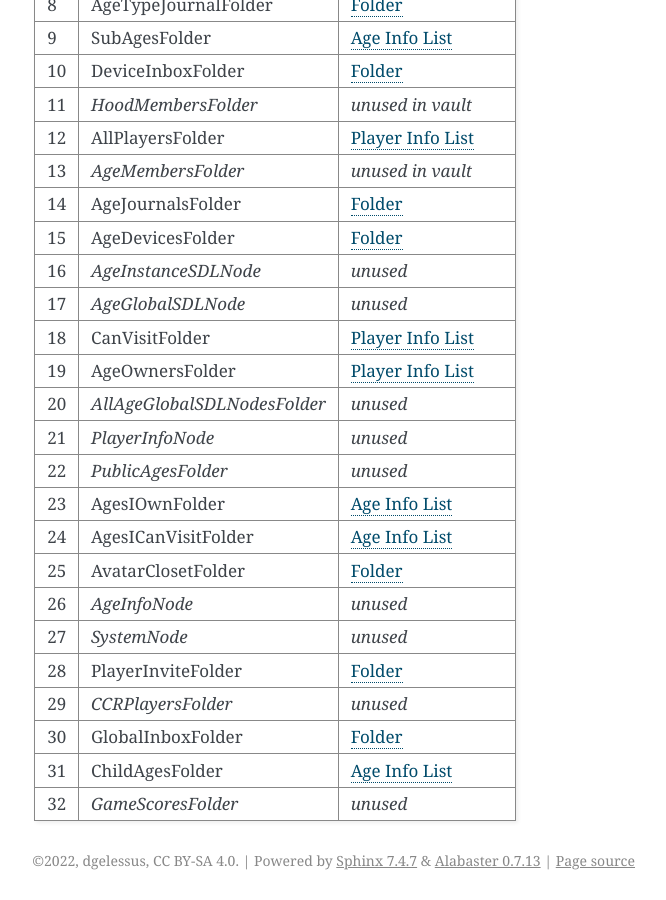
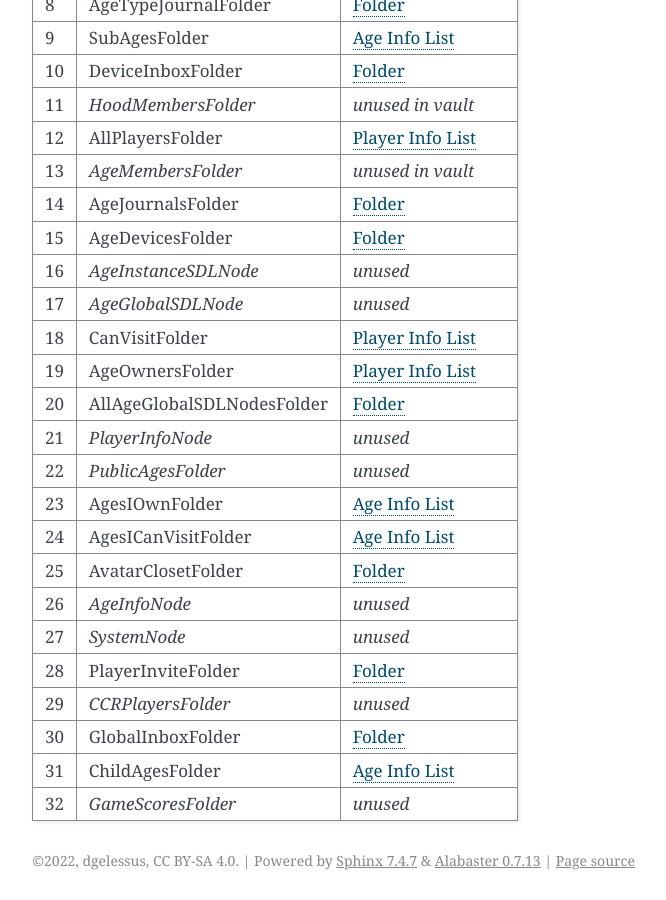
Before and after one commit to dgelessus/NAGUS, a Sphinx documentation site: the page built from docs/uru/vault.rst, in a window 1280 px wide and 900 px high, scrolled down 16057 px. Shown: the whole window, without its empty margins (475-1141 px from the left). Built offline with Sphinx 7.4.7, drawn with Linux system fonts in a browser that asks for light colours.

Commit message:
Document AllAgeGlobalSDLNodesFolder as used (by MOSS)

```diff
--- a/docs/uru/vault.rst
+++ b/docs/uru/vault.rst
@@ -919,7 +919,7 @@ they are never added to the vault by the client or any known server implementati
   17,*AgeGlobalSDLNode*,*unused*
   18,CanVisitFolder,:ref:`vault_node_player_info_list`
   19,AgeOwnersFolder,:ref:`vault_node_player_info_list`
-  20,*AllAgeGlobalSDLNodesFolder*,*unused*
+  20,AllAgeGlobalSDLNodesFolder,:ref:`vault_node_folder`
   21,*PlayerInfoNode*,*unused*
   22,*PublicAgesFolder*,*unused*
   23,AgesIOwnFolder,:ref:`vault_node_age_info_list`
```
